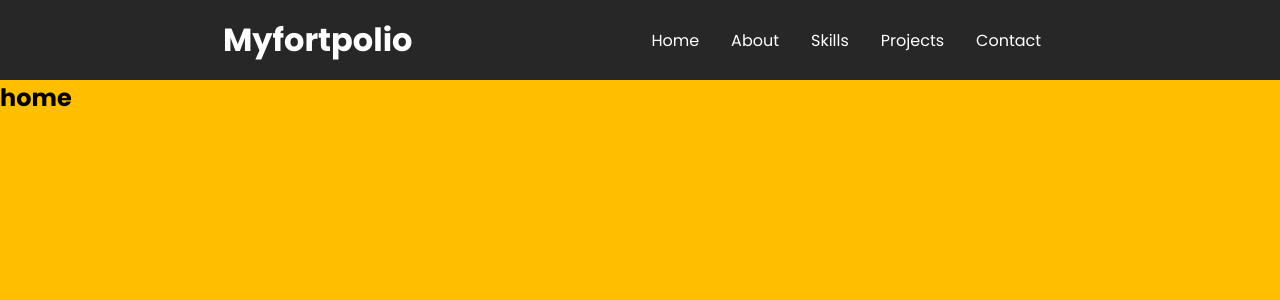
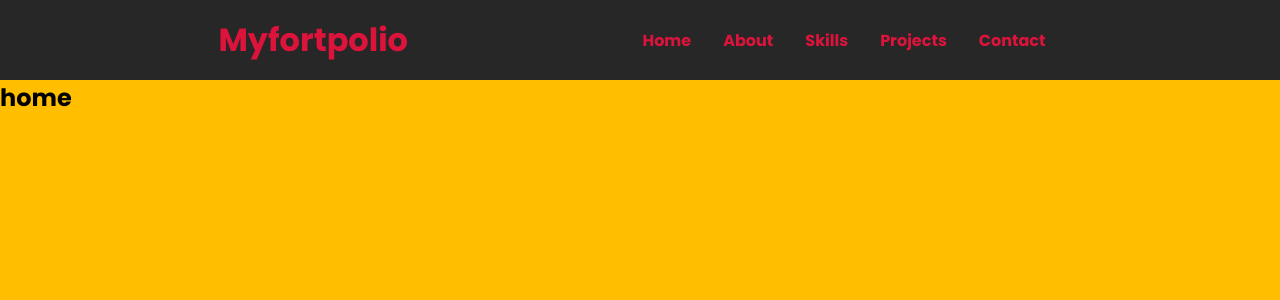
Before and after one commit to TamilselvanChandrakumar/my-portfolio, a React (Vite) app in the folder portfolio-app/: page / in a window 1280 px wide. Shown: the top 300 px of the page. Built offline with nearby package versions, Linux system fonts and the light colour scheme.

Commit message:
first commit

```diff
--- a/portfolio-app/src/App.css
+++ b/portfolio-app/src/App.css
@@ -9,7 +9,7 @@
   --background-navbar-color: rgb(39, 39, 39);
   --background-primary-color: #ffbf00;
   --background-seconday-color: crimson;
-  --font-primary-color: white;
+  --font-primary-color: crimson;
 }
 html {
   font-family: "Poppins", "Roboto", "sans-serif", "Times New Roman", Times,
--- a/portfolio-app/src/component/navbar/Navbar.css
+++ b/portfolio-app/src/component/navbar/Navbar.css
@@ -13,4 +13,5 @@
   display: inline-block;
   padding: 1rem;
   color: var(--font-primary-color);
+  font-weight: 700;
 }
```
